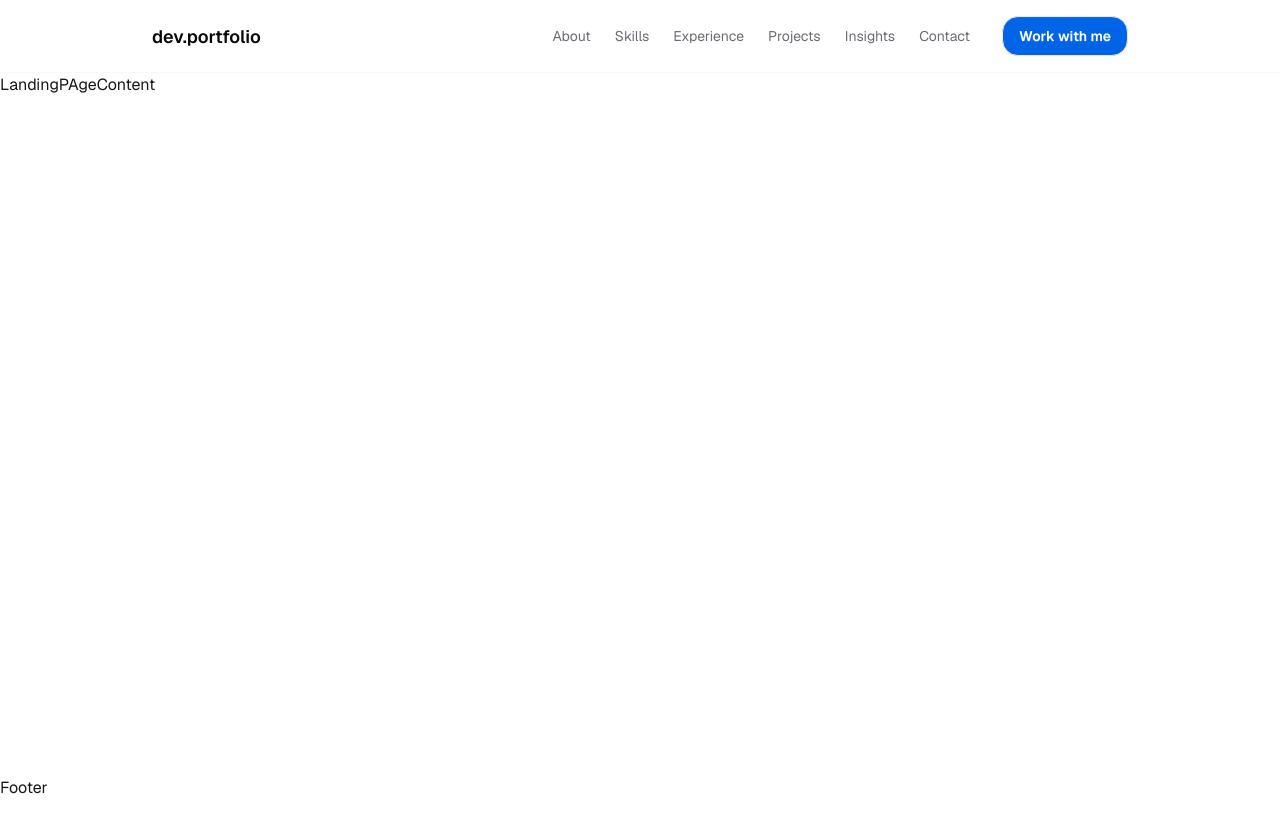
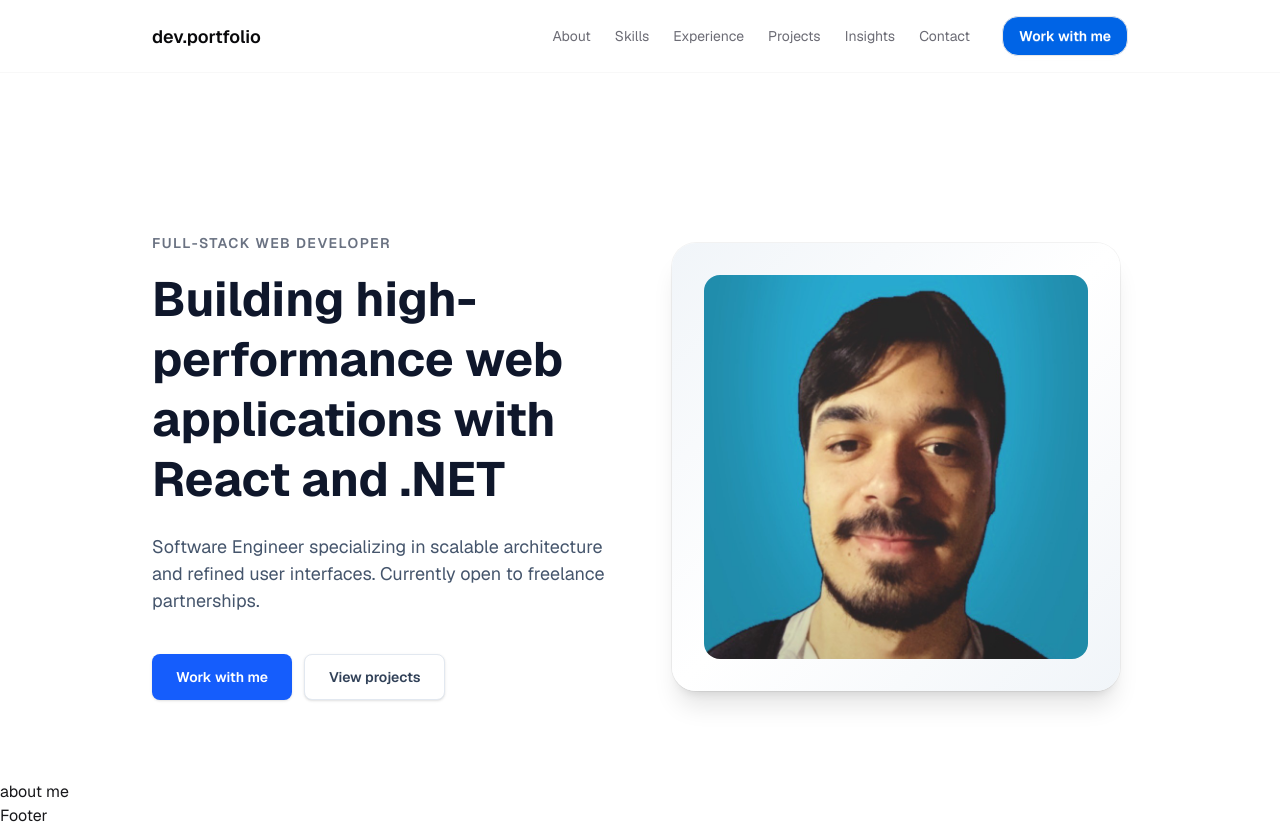
Before and after one commit to GabrielYujiYasuda/Portfolio, a React (Vite) app: page / in a window 1280 px wide. Before the commit the page ends 800 px from the top, so only its background shows below. Built offline with nearby package versions, Linux system fonts and the light colour scheme.

Commit message:
feat: add Introduction Section and Constant files to wrap all strings

```diff
--- a/src/v2/components/Header.tsx
+++ b/src/v2/components/Header.tsx
@@ -1,10 +1,10 @@
 import { Link } from "react-router-dom";
+import { STYLES } from "../shared/constants";
 
 const Header = () => {
   return (
     <header className="sticky top-0 z-50 bg-white/70 backdrop-blur-md border-b border-base-200">
-      {/* TODO: Keep max-w-5xl to center the content */}
-      <div className="mx-auto flex max-w-5xl items-center justify-between px-6 py-4">
+      <div className={`mx-auto flex ${STYLES.BASE_HORIZONTAL_PADDING} items-center justify-between px-6 py-4`}>
         <Link to="/" className="text-[18px] font-semibold text-[rgb(9,9,11)]">
           dev.portfolio
         </Link>
--- a/src/v2/pages/Landing/LandingPageContent.tsx
+++ b/src/v2/pages/Landing/LandingPageContent.tsx
@@ -1,7 +1,11 @@
+import AboutMe from "./Sections/AboutMe/AboutMe";
+import IntroductionSection from "./Sections/Introduction/IntroductionSection";
+
 const LandingPageContent = () => {
   return (
     <div>
-      <div>LandingPAgeContent</div>
+      <IntroductionSection />
+      <AboutMe />
     </div>
   );
 };
--- /dev/null
+++ b/src/v2/pages/Landing/Sections/AboutMe/AboutMe.tsx
@@ -0,0 +1,5 @@
+const AboutMe = () => {
+  return <div>about me</div>;
+};
+
+export default AboutMe;
--- /dev/null
+++ b/src/v2/pages/Landing/Sections/Introduction/IntroductionSection.tsx
@@ -0,0 +1,43 @@
+import { Link } from "react-router-dom";
+import { INTRODUCTION_SECTION, STYLES } from "../../../../shared/constants";
+import myPhoto from "../../../../../assets/my-photo.jpg";
+
+const IntroductionSection = () => {
+  return (
+    <section className="bg-white mt-20">
+      <div
+        className={`mx-auto flex ${STYLES.BASE_HORIZONTAL_PADDING} flex-col gap-12 px-6 py-20 lg:flex-row lg:items-center`}
+      >
+        <div className="flex-1">
+          <p className="text-sm font-semibold tracking-widest text-gray-500">{INTRODUCTION_SECTION.STACK_TEXT}</p>
+          <h1 className="mt-4 text-5xl font-bold leading-tight text-slate-900 ">{INTRODUCTION_SECTION.TITLE}</h1>
+          <p className="mt-6 max-w-xl text-base text-slate-600 text-[18px]">{INTRODUCTION_SECTION.SUB_TITLE}</p>
+          <div className="mt-10 flex flex-col gap-3 sm:flex-row">
+            <Link
+              to="/contact"
+              className="inline-flex items-center justify-center rounded-lg bg-blue-600 px-6 py-3 text-sm font-semibold text-white shadow-sm transition hover:bg-blue-700"
+            >
+              {INTRODUCTION_SECTION.WORK_WITH_ME_TEXT}
+            </Link>
+            <Link
+              to="/projects"
+              className="inline-flex items-center justify-center rounded-lg border border-slate-200 bg-white px-6 py-3 text-sm font-semibold text-slate-700 shadow-sm transition hover:bg-slate-50"
+            >
+              {INTRODUCTION_SECTION.VIEW_PROJECTS_TEXT}
+            </Link>
+          </div>
+        </div>
+
+        <div className="flex-1">
+          <div className="relative mx-auto max-w-md overflow-hidden rounded-3xl bg-linear-to-br from-slate-100 via-white to-slate-100 p-8 shadow-xl ring-1 ring-black/5">
+            <div className="aspect-square w-full overflow-hidden rounded-2xl bg-slate-200">
+              <img src={myPhoto} alt="My Photo" className="w-full h-full object-cover" />
+            </div>
+          </div>
+        </div>
+      </div>
+    </section>
+  );
+};
+
+export default IntroductionSection;
--- a/src/v2/shared/constants.ts
+++ b/src/v2/shared/constants.ts
@@ -0,0 +1,12 @@
+export const STYLES = {
+  BASE_HORIZONTAL_PADDING: "max-w-5xl",
+};
+
+export const INTRODUCTION_SECTION = {
+  STACK_TEXT: "FULL-STACK WEB DEVELOPER",
+  TITLE: "Building high-performance web applications with React and .NET",
+  SUB_TITLE:
+    "Software Engineer specializing in scalable architecture and refined user interfaces. Currently open to freelance partnerships.",
+  WORK_WITH_ME_TEXT: "Work with me",
+  VIEW_PROJECTS_TEXT: "View projects",
+};
```
Also changed, not shown: src/assets/my-photo.jpg (added).
